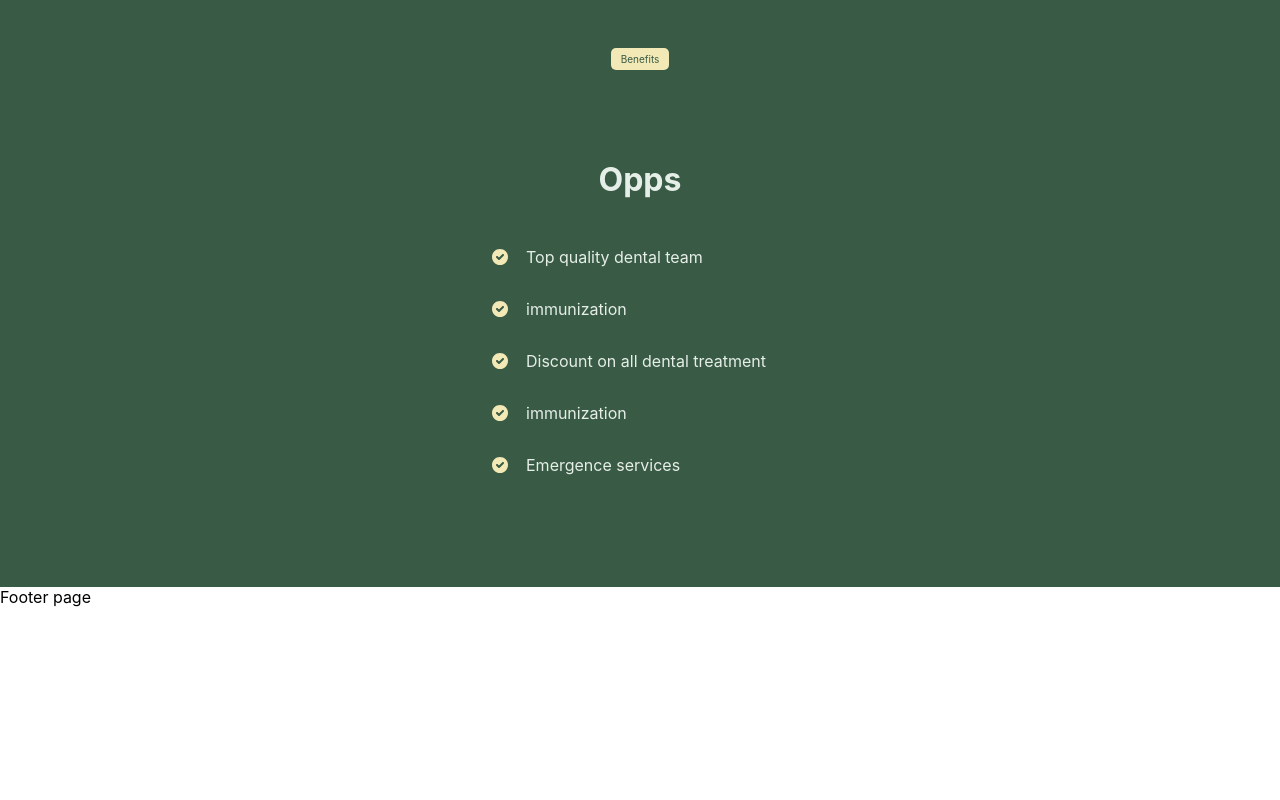
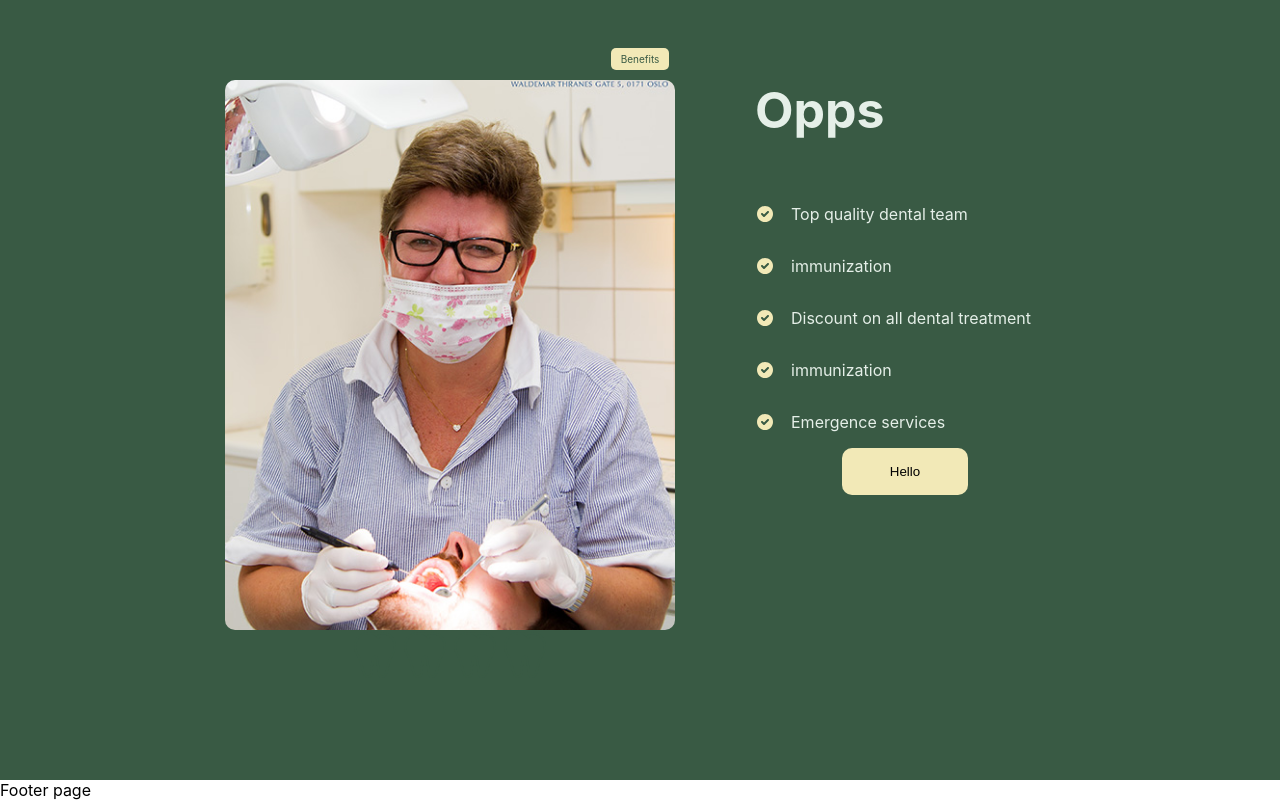
Before and after one commit to MuhammadTurkmen/Dental-Landing-Page-React, a React (Create React App) app: page / in a window 1280 px wide. Shown: the part 672-1472 px from the top of the page. Before the commit the page ends 1279 px from the top, so only its background shows below. Built offline with nearby package versions, Linux system fonts and the light colour scheme.

Commit message:
adding btn

```diff
--- a/src/components/Benefits.js
+++ b/src/components/Benefits.js
@@ -29,6 +29,7 @@ function Benefits() {
               );
             })}
           </div>
+          <button className="btn">Hello</button>
         </div>
       </div>
     </Wrapper>
@@ -66,6 +67,42 @@ const Wrapper = styled.div`
     margin: 0 auto;
     width: 300px;
   }
+
+  .btn {
+    padding: 1rem 3rem;
+    background-color: #f2e9b7;
+    border-radius: 10px;
+    border: none;
+  }
+
+  @media only screen and (min-width: 800px) {
+    .text-container h1 {
+      font-size: 50px;
+      margin-top: 0;
+      margin-bottom: 3rem;
+      text-align: start;
+    }
+
+    .container {
+      display: flex;
+      justify-content: center;
+      align-items: start;
+      gap: 5rem;
+    }
+
+    .ann,
+    .teeth-container {
+      display: block;
+    }
+    .ann {
+      width: 450px;
+      height: 550px;
+      border-radius: 10px;
+      object-fit: cover;
+    }
+  }
+  @media only screen and (min-width: 1020px) {
+  }
 `;
 
 export default Benefits;
```
